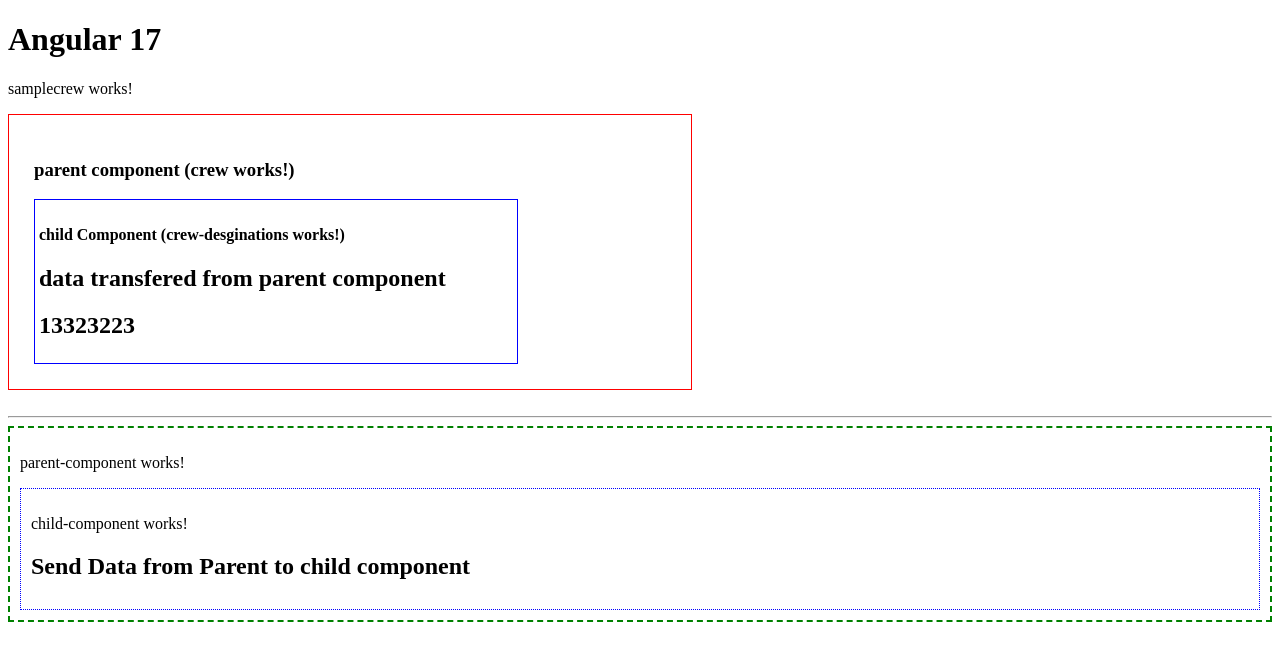
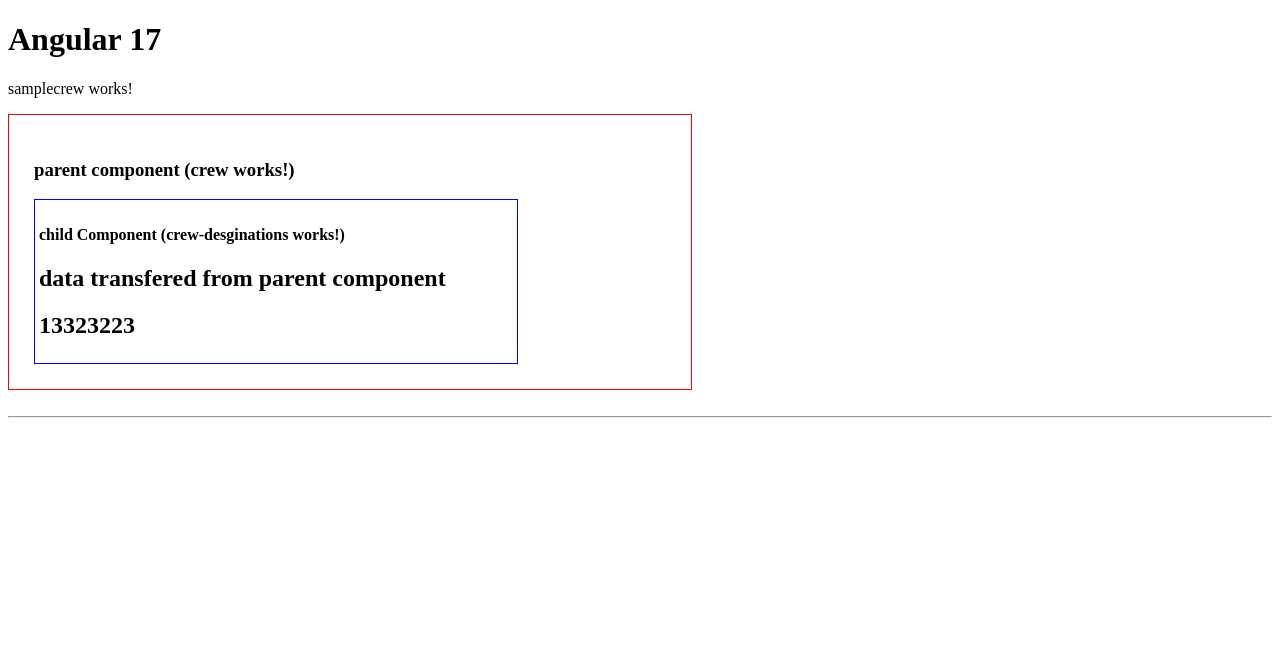
Before and after one commit to Ganesh28Patil/learningAngular17, an Angular app in the folder crew-management/: page / in a window 1280 px wide. Shown: the top 660 px of the page. Built offline with nearby package versions, Linux system fonts and the light colour scheme.

Commit message:
deleting parent and child component

```diff
--- a/crew-management/src/app/app.component.html
+++ b/crew-management/src/app/app.component.html
@@ -6,5 +6,3 @@
 
 <br/>
 <hr />
-
-<app-parent-component></app-parent-component>
--- a/crew-management/src/app/app.component.ts
+++ b/crew-management/src/app/app.component.ts
@@ -1,4 +1,3 @@
-import { ParentComponentComponent } from './parent-component/parent-component.component';
 import { Component } from '@angular/core';
 import { RouterOutlet } from '@angular/router';
 import { CrewDesginationsComponent } from './crew-desginations/crew-desginations.component';
@@ -8,7 +7,7 @@
 @Component({
   selector: 'app-root',
   standalone: true,
-  imports: [RouterOutlet,SamplecrewComponent,CrewComponent,ParentComponentComponent],
+  imports: [RouterOutlet,SamplecrewComponent,CrewComponent],
   templateUrl: './app.component.html',
   styleUrl: './app.component.scss'
 })
--- a/crew-management/src/app/child-component/child-component.component.html
+++ /dev/null
@@ -1,4 +0,0 @@
-<div class="childComponent">
-    <p>child-component works!</p>
-    <h2>{{childReceiverParameter}}</h2>
-</div>
--- a/crew-management/src/app/child-component/child-component.component.scss
+++ /dev/null
@@ -1,4 +0,0 @@
-.childComponent{
-    border: 1px dotted blue;
-    padding: 10px;
-}
--- a/crew-management/src/app/parent-component/parent-component.component.html
+++ /dev/null
@@ -1,4 +0,0 @@
-<div class="parentComponent">
-    <p>parent-component works!</p>
-    <app-child-component [childReceiverParameter]="parentSenderParameter"></app-child-component>
-</div>
--- a/crew-management/src/app/parent-component/parent-component.component.scss
+++ /dev/null
@@ -1,4 +0,0 @@
-.parentComponent{
-    border: 2px dashed green;
-    padding: 10px;
-}
--- a/crew-management/src/app/parent-component/parent-component.component.ts
+++ /dev/null
@@ -1,13 +0,0 @@
-import { Component } from '@angular/core';
-import { ChildComponentComponent } from '../child-component/child-component.component';
-
-@Component({
-  selector: 'app-parent-component',
-  standalone: true,
-  imports: [ChildComponentComponent],
-  templateUrl: './parent-component.component.html',
-  styleUrl: './parent-component.component.scss'
-})
-export class ParentComponentComponent {
-  parentSenderParameter:string = 'Send Data from Parent to child component';
-}
```
Also changed, not shown: crew-management/src/app/child-component/child-component.component.ts (deleted, +0 -12 lines).
